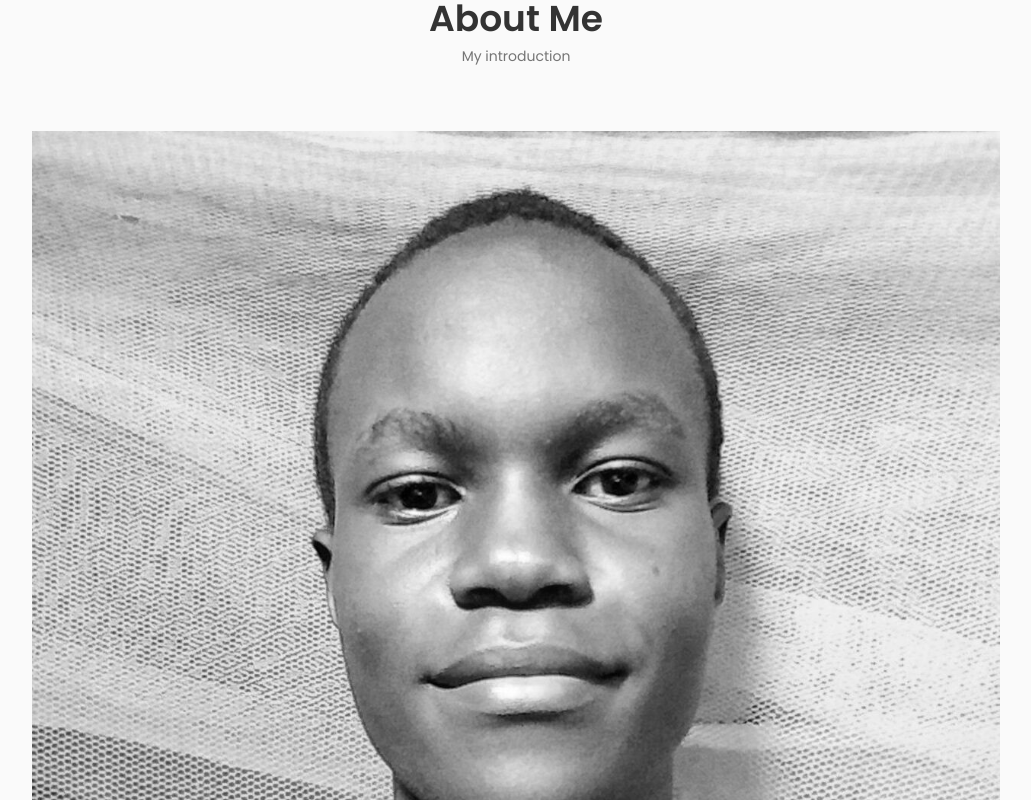
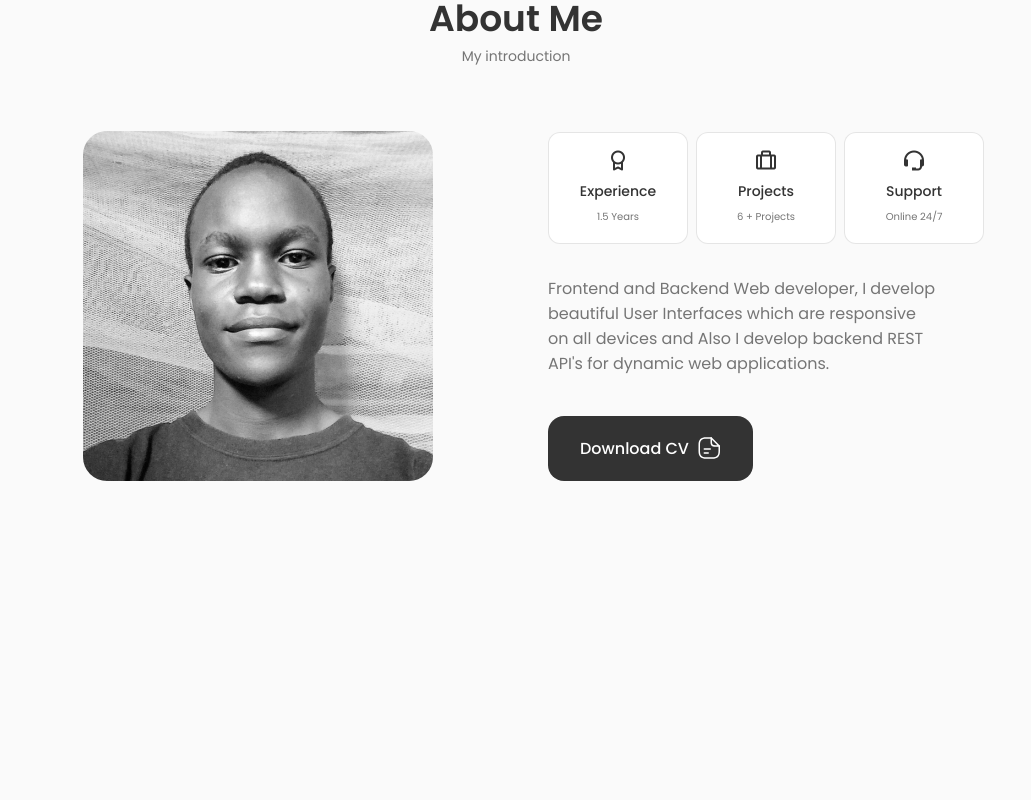
Before and after one commit to coxmd/My-React-Website, a React (Vite) app: page / in a window 1280 px wide. Shown: the part 880-1680 px from the top of the page, without its empty margins (124-1155 px from the left). After the commit the page ends 1393 px from the top, so only its background shows below. Built offline with nearby package versions, Linux system fonts and the light colour scheme.

Commit message:
Added styling for the about section

```diff
--- a/src/components/about/About.jsx
+++ b/src/components/about/About.jsx
@@ -34,15 +34,15 @@ function About() {
             >
               <path
                 d="M15.25 22.7502H9.25C3.82 22.7502 1.5 20.4302 1.5 15.0002V9.00024C1.5 3.57024 3.82 1.25024 9.25 1.25024H14.25C14.66 1.25024 15 1.59024 15 2.00024C15 2.41024 14.66 2.75024 14.25 2.75024H9.25C4.64 2.75024 3 4.39024 3 9.00024V15.0002C3 19.6102 4.64 21.2502 9.25 21.2502H15.25C19.86 21.2502 21.5 19.6102 21.5 15.0002V10.0002C21.5 9.59024 21.84 9.25024 22.25 9.25024C22.66 9.25024 23 9.59024 23 10.0002V15.0002C23 20.4302 20.68 22.7502 15.25 22.7502Z"
-                fill="#000"
+                fill="var(--container-color)"
               ></path>
               <path
                 d="M22.25 10.7502H18.25C14.83 10.7502 13.5 9.42023 13.5 6.00023V2.00023C13.5 1.70023 13.68 1.42023 13.96 1.31023C14.24 1.19023 14.56 1.26023 14.78 1.47023L22.78 9.47023C22.99 9.68023 23.06 10.0102 22.94 10.2902C22.82 10.5702 22.55 10.7502 22.25 10.7502ZM15 3.81023V6.00023C15 8.58023 15.67 9.25023 18.25 9.25023H20.44L15 3.81023Z"
-                fill="#000"
+                fill="var(--container-color)"
               ></path>
               <path
                 d="M13.25 13.7502H7.25C6.84 13.7502 6.5 13.4102 6.5 13.0002C6.5 12.5902 6.84 12.2502 7.25 12.2502H13.25C13.66 12.2502 14 12.5902 14 13.0002C14 13.4102 13.66 13.7502 13.25 13.7502Z"
-                fill="#000"
+                fill="var(--container-color)"
               ></path>
               <path
                 d="M11.25 17.7502H7.25C6.84 17.7502 6.5 17.4102 6.5 17.0002C6.5 16.5902 6.84 16.2502 7.25 16.2502H11.25C11.66 16.2502 12 16.5902 12 17.0002C12 17.4102 11.66 17.7502 11.25 17.7502Z"
--- a/src/components/about/about.css
+++ b/src/components/about/about.css
@@ -0,0 +1,45 @@
+.about__container {
+    grid-template-columns: repeat(2, 1fr);
+    align-items: center;
+    column-gap: 4rem;
+}
+
+.about__img {
+    width: 350px;
+    border-radius: 1.5rem;
+    justify-self: center;
+}
+
+.about__info {
+    grid-template-columns: repeat(3, 140px);
+    gap: 0.5rem;
+    margin-bottom: var(--mb-2);
+}
+
+.about__box {
+    background-color: var(--container-color);
+    border: 1px solid rgba(0, 0, 0, 0.1);
+    border-radius: 0.75rem;
+    text-align: center;
+    padding: 1rem 1.25rem;
+}
+
+.about__icon {
+    font-size: 1.5rem;
+    color: var(--title-color);
+    margin-bottom: var(--mb-0-5);
+}
+
+.about__title {
+    font-size: var(--small-font-size);
+    font-weight: var(--font-medium);
+}
+
+.about__subtitle {
+    font-size: var(--tiny-font-size);
+}
+
+.about__description {
+    padding: 0 4rem 0 0;
+    margin-bottom: var(--mb-2-5);
+}
```
